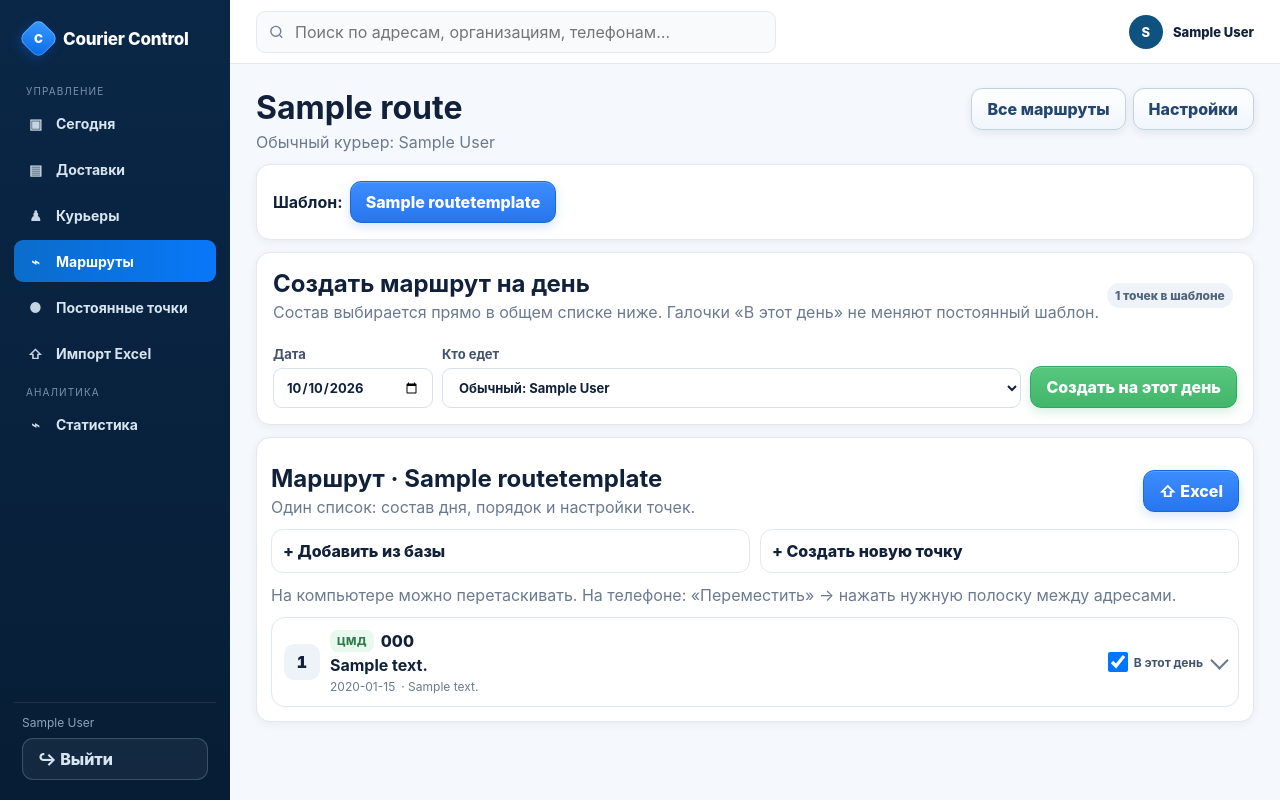
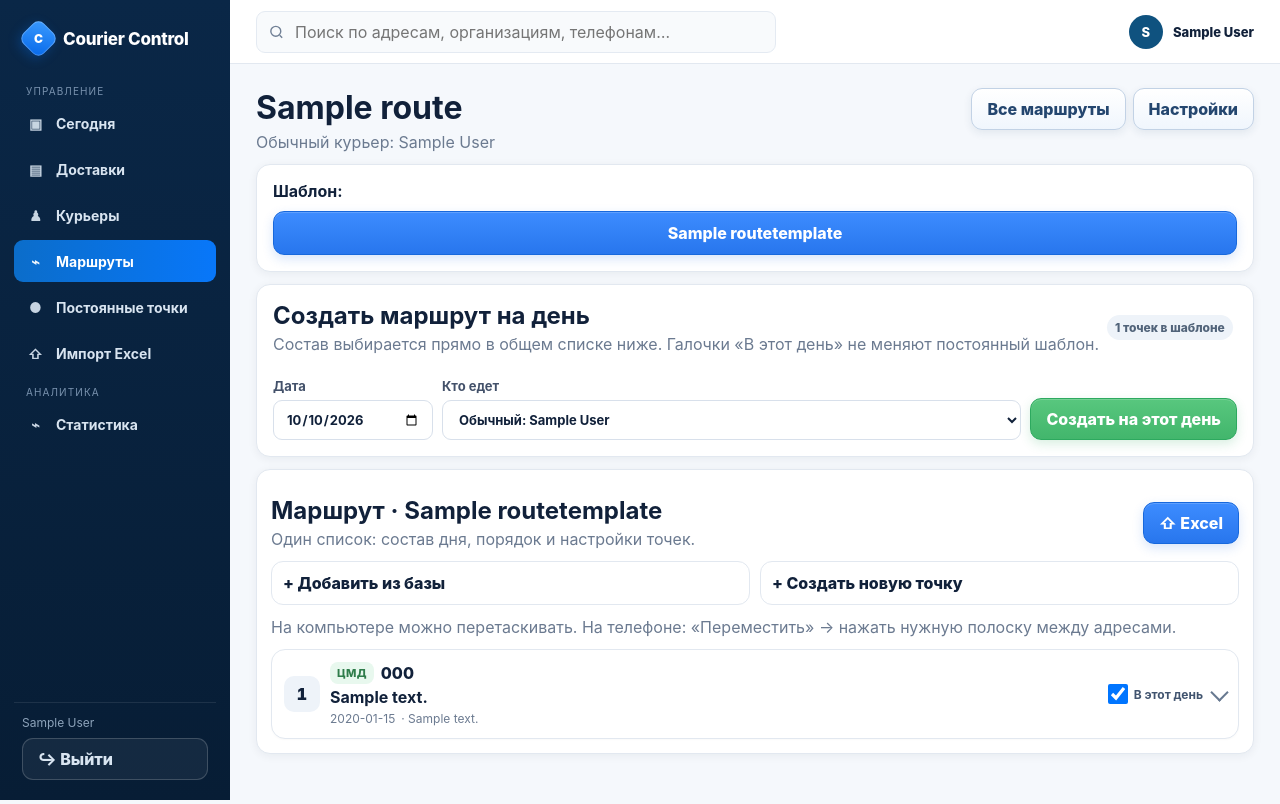
Before and after one commit to Hardoffx/courier-control, a Django app: page /dispatcher/routes/1/ in a window 1280 px wide. Run offline with Django 5.2, Linux system fonts and the light colour scheme; a user stored in the database is signed in; tables that the repository leaves empty hold one stand-in row (values such as "Sample post").

Commit message:
fix(ui): keep weekday template full width above weekend options

```diff
--- a/templates/dispatcher/routes/detail.html
+++ b/templates/dispatcher/routes/detail.html
@@ -4,8 +4,14 @@
 {% block head %}
 <link rel="stylesheet" href="{% static 'css/dispatcher-route-editor.css' %}?v=20260924-1">
 <style>
-.route-head{display:flex;justify-content:space-between;align-items:flex-start;gap:12px;flex-wrap:wrap}.route-head h1{margin:0 0 5px}.route-head-actions,.variant-row{display:flex;gap:7px;flex-wrap:wrap}.variant-row{align-items:center}.route-editor-card{padding:14px}.point-list{max-height:330px;overflow:auto;border:1px solid var(--line);border-radius:10px;padding:7px;margin:9px 0}.point-option{display:block;padding:9px;border-bottom:1px solid var(--line)}.point-option:last-child{border-bottom:0}.point-option input{width:auto;margin:0 8px 0 0}
-@media(max-width:700px){.route-head-actions{width:100%}.route-head-actions .btn{flex:1}.variant-row>b{width:100%}.variant-row .btn{flex:1}.route-editor-card{padding:10px}}
+.route-head{display:flex;justify-content:space-between;align-items:flex-start;gap:12px;flex-wrap:wrap}.route-head h1{margin:0 0 5px}.route-head-actions{display:flex;gap:7px;flex-wrap:wrap}
+.variant-picker-label{display:block;margin-bottom:10px}
+.variant-picker-grid{display:grid;grid-template-columns:repeat(2,minmax(0,1fr));gap:7px}
+.variant-picker-grid .btn{display:flex;align-items:center;justify-content:center;min-width:0;min-height:44px;width:100%;box-sizing:border-box;text-align:center;white-space:normal;order:3}
+.variant-picker-grid .btn[data-template-kind="weekday"]{grid-column:1/-1;order:0}
+.variant-picker-grid .btn[data-template-kind="saturday"]{order:1}
+.variant-picker-grid .btn[data-template-kind="sunday"]{order:2}.route-editor-card{padding:14px}.point-list{max-height:330px;overflow:auto;border:1px solid var(--line);border-radius:10px;padding:7px;margin:9px 0}.point-option{display:block;padding:9px;border-bottom:1px solid var(--line)}.point-option:last-child{border-bottom:0}.point-option input{width:auto;margin:0 8px 0 0}
+@media(max-width:700px){.route-head-actions{width:100%}.route-head-actions .btn{flex:1}.route-editor-card{padding:10px}}
 </style>
 {% endblock %}
 {% block content %}
@@ -20,11 +26,13 @@
   </div>
 </div>
 
-<div class="card variant-row">
-  <b>Шаблон:</b>
-  {% for t in templates %}
-    <a class="btn {% if template.pk != t.pk %}alt{% endif %}" href="?template={{ t.pk }}&date={{ planning_date|date:'Y-m-d' }}">{{ t.name|default:t.get_kind_display }}</a>
-  {% endfor %}
+<div class="card variant-picker">
+  <b class="variant-picker-label">Шаблон:</b>
+  <div class="variant-picker-grid">
+    {% for t in templates %}
+      <a class="btn {% if template.pk != t.pk %}alt{% endif %}" data-template-kind="{{ t.kind }}" href="?template={{ t.pk }}&date={{ planning_date|date:'Y-m-d' }}">{{ t.name|default:t.get_kind_display }}</a>
+    {% endfor %}
+  </div>
 </div>
 
 {% if template %}
```
